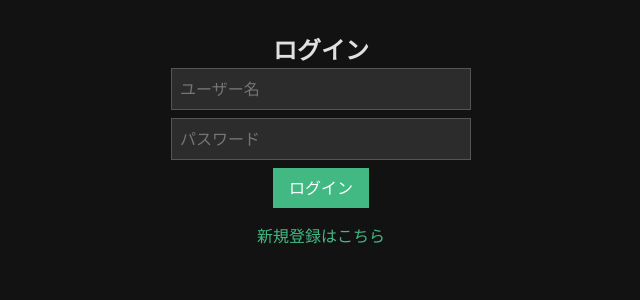
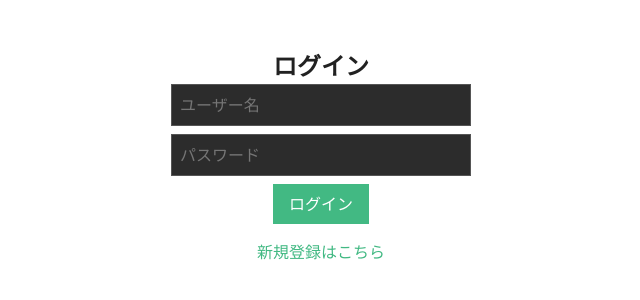
Before and after one commit to echo295s/web-playground, a Vue app in the folder frontend/: page / in a window 1280 px wide. Shown: the top 300 px of the page, without its empty margins (319-959 px from the left). Built offline with nearby package versions, Linux system fonts and the light colour scheme.

Commit message:
Use Vuetify layout and style logout button

```diff
--- a/frontend/src/App.vue
+++ b/frontend/src/App.vue
@@ -1,7 +1,9 @@
 <template>
-  <div>
+  <v-app>
+    <v-main>
+      <v-container>
         <div v-if="isLoggedIn">
-      <button @click="logout">ログアウト</button>
+          <v-btn color="primary" @click="logout">ログアウト</v-btn>
           <Chat />
         </div>
         <Login
@@ -10,7 +12,9 @@
           @go-register="handleGoRegister"
         />
         <Register v-else @go-login="handleGoLogin" />
-  </div>
+      </v-container>
+    </v-main>
+  </v-app>
 </template>
 
 <script>
```
Lines whose indentation alone changed are shown as unchanged.
